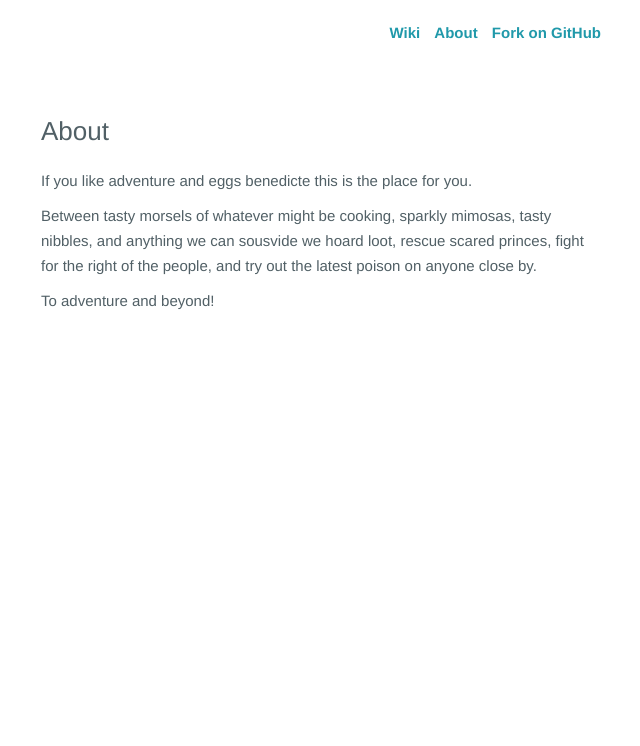
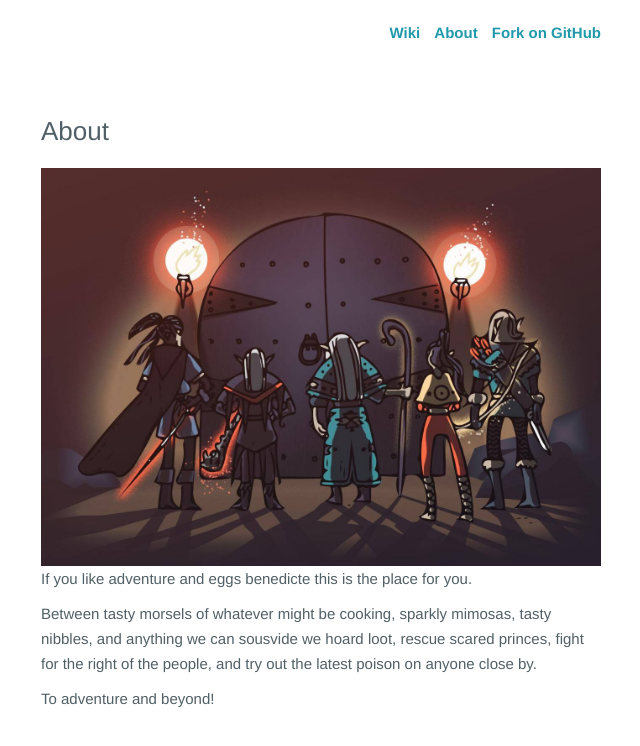
Before and after one commit to danomarr/sunday-game-brunch, a Jekyll site: the page built from _posts/static/0100-01-01-about.md, in a window 1280 px wide. Shown: the top 746 px of the page, without its empty margins (319-959 px from the left). Built offline with Jekyll 4.4.1, drawn with Linux system fonts in a browser that asks for light colours.

Commit message:
Updated 0100-01-01-about.md

```diff
--- a/_posts/static/0100-01-01-about.md
+++ b/_posts/static/0100-01-01-about.md
@@ -4,6 +4,7 @@ published: true
 permalink: about/
 title: About
 ---
+![]({{site.baseurl}}/img/the-gang.jpg)
 If you like adventure and eggs benedicte this is the place for you.
 
 Between tasty morsels of whatever might be cooking, sparkly mimosas, tasty nibbles, and anything we can sousvide we hoard loot, rescue scared princes, fight for the right of the people, and try out the latest poison on anyone close by.
```
